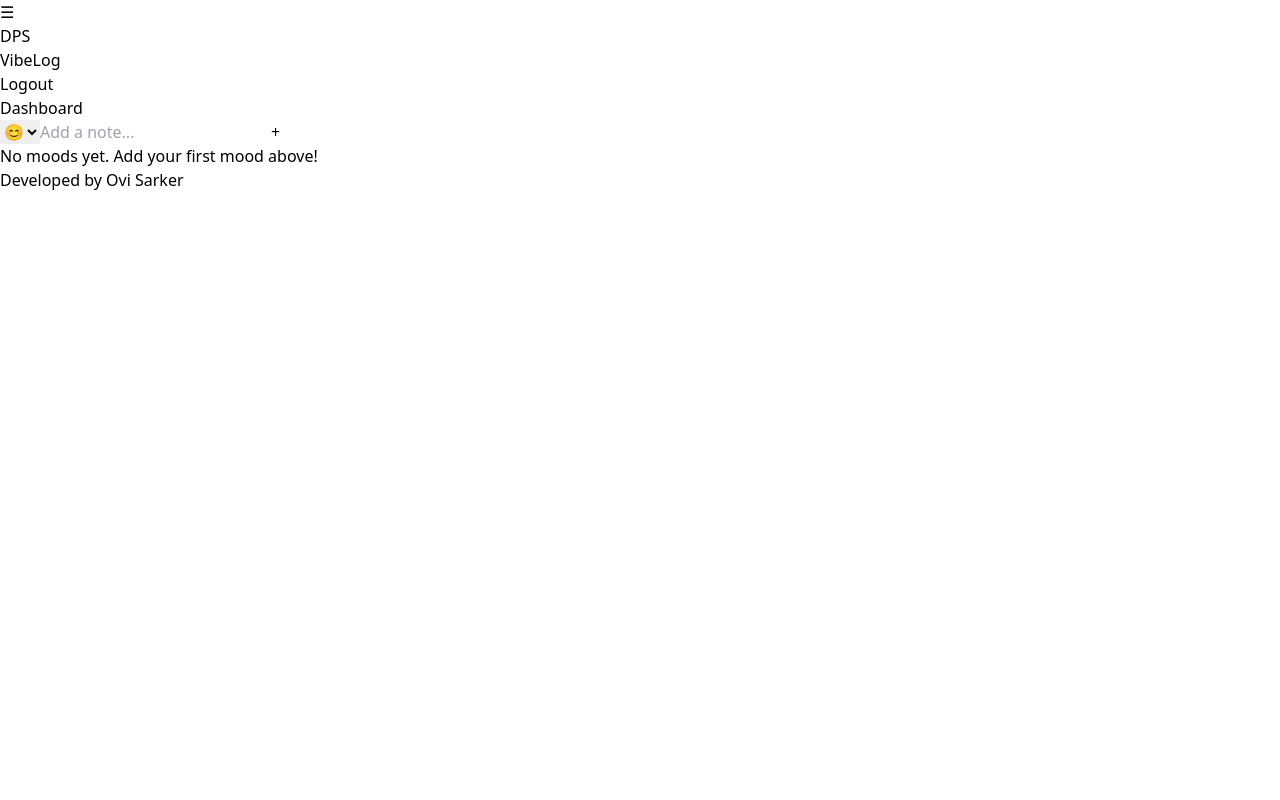
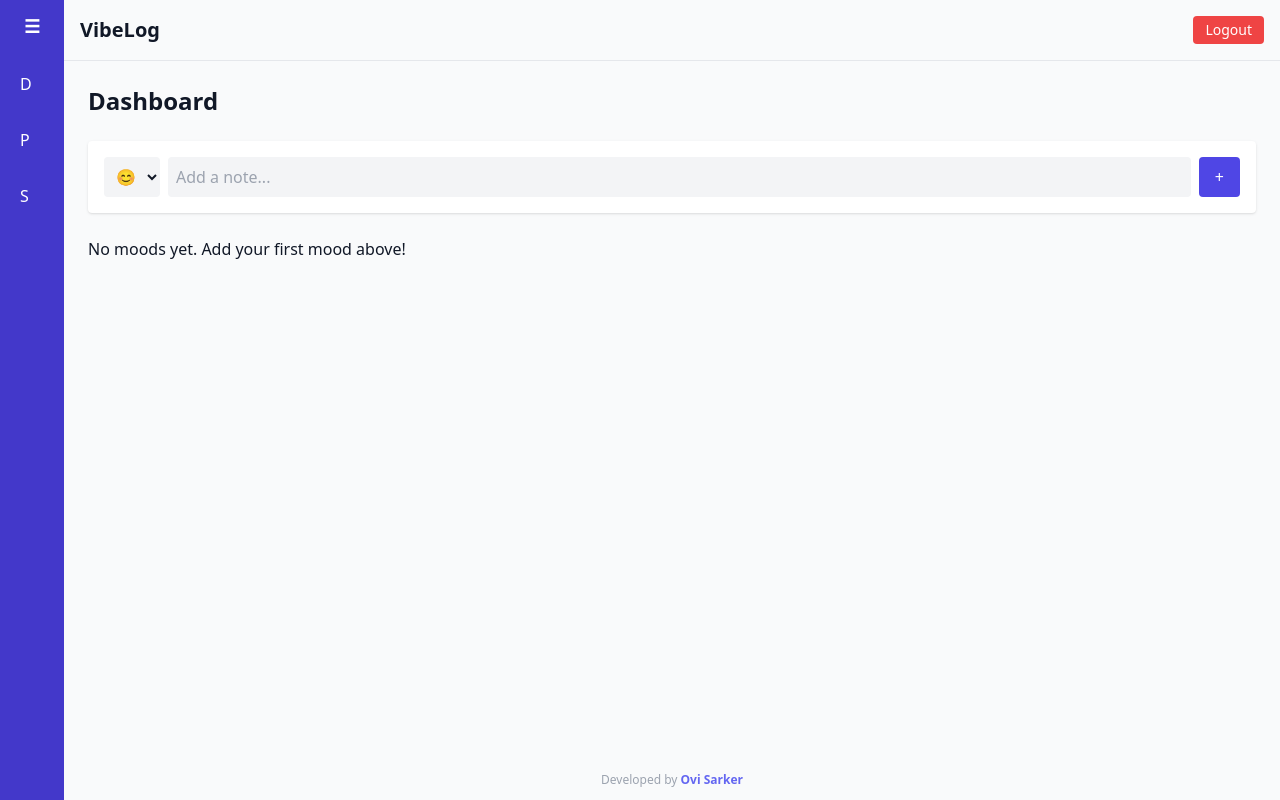
Before and after one commit to ovisarker/vibelog, a Next.js app: page /dashboard in a window 1280 px wide. Built offline with nearby package versions, Linux system fonts and the light colour scheme; no server answers.

Commit message:
Create tailwind.config.js

```diff
--- /dev/null
+++ b/tailwind.config.js
@@ -0,0 +1,10 @@
+/** @type {import('tailwindcss').Config} */
+module.exports = {
+  content: [
+    "./app/**/*.{js,ts,jsx,tsx}",
+    "./components/**/*.{js,ts,jsx,tsx}",
+  ],
+  darkMode: "media",
+  theme: { extend: {} },
+  plugins: [],
+};
```
